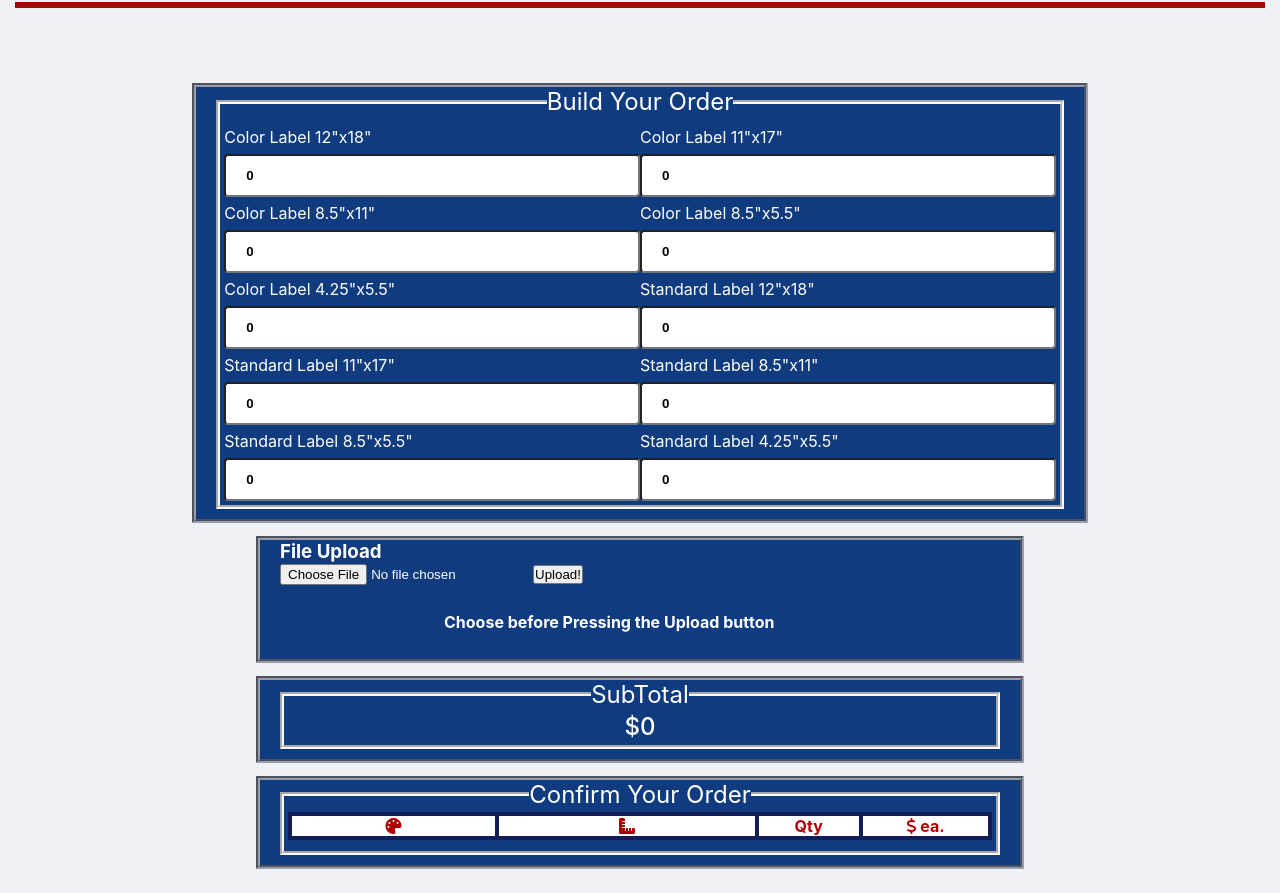
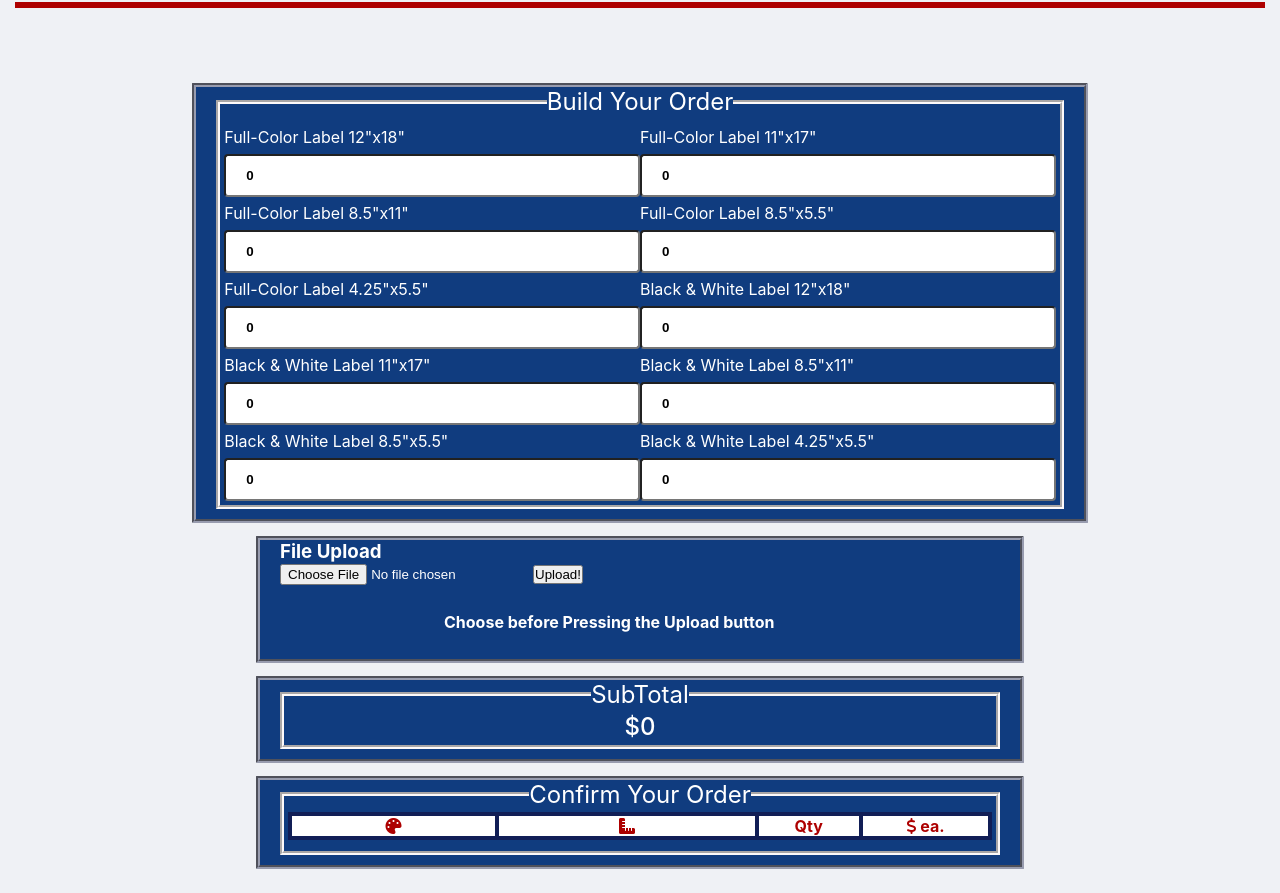
Before and after one commit to 303dog/churchform, a React (Create React App) app: page / in a window 1280 px wide. Shown: the part 1697-2590 px from the top of the page. Built offline with nearby package versions, Linux system fonts and the light colour scheme.

Commit message:
change the product titles

```diff
--- a/src/component/Products.js
+++ b/src/component/Products.js
@@ -9,16 +9,16 @@ import UploadFile from './UploadFile'
 class Products extends React.Component {
     state = {
       products: [
-        { id: 1, title: "Color Label", size: '12"x18"', count: 0, price: 2.5 },
-        { id: 2, title: "Color Label", size: '11"x17"', count: 0, price: 1.75 },
-        { id: 3, title: "Color Label", size: '8.5"x11"', count: 0, price: 2.75 },
-        { id: 4, title: "Color Label", size: '8.5"x5.5"', count: 0, price: 2.5 },
-        { id: 5, title: "Color Label", size: '4.25"x5.5"', count: 0, price: 1.75 },
-        { id: 6, title: "Standard Label", size: '12"x18"', count: 0, price: 2.8 },
-        { id: 7, title: "Standard Label", size: '11"x17"', count: 0, price: 2.5 },
-        { id: 8, title: "Standard Label", size: '8.5"x11"', count: 0, price: 1.75 },
-        { id: 9, title: "Standard Label", size: '8.5"x5.5"', count: 0, price: 2.75 },
-        { id: 10, title: "Standard Label", size: '4.25"x5.5"', count: 0, price: 2.75 },
+        { id: 1, title: "Full-Color Label", size: '12"x18"', count: 0, price: 2.5 },
+        { id: 2, title: "Full-Color Label", size: '11"x17"', count: 0, price: 1.75 },
+        { id: 3, title: "Full-Color Label", size: '8.5"x11"', count: 0, price: 2.75 },
+        { id: 4, title: "Full-Color Label", size: '8.5"x5.5"', count: 0, price: 2.5 },
+        { id: 5, title: "Full-Color Label", size: '4.25"x5.5"', count: 0, price: 1.75 },
+        { id: 6, title: "Black & White Label", size: '12"x18"', count: 0, price: 2.8 },
+        { id: 7, title: "Black & White Label", size: '11"x17"', count: 0, price: 2.5 },
+        { id: 8, title: "Black & White Label", size: '8.5"x11"', count: 0, price: 1.75 },
+        { id: 9, title: "Black & White Label", size: '8.5"x5.5"', count: 0, price: 2.75 },
+        { id: 10, title: "Black & White Label", size: '4.25"x5.5"', count: 0, price: 2.75 },
       ],
       cost: 0,
       orderedItems: [] // NOT USEing
```
